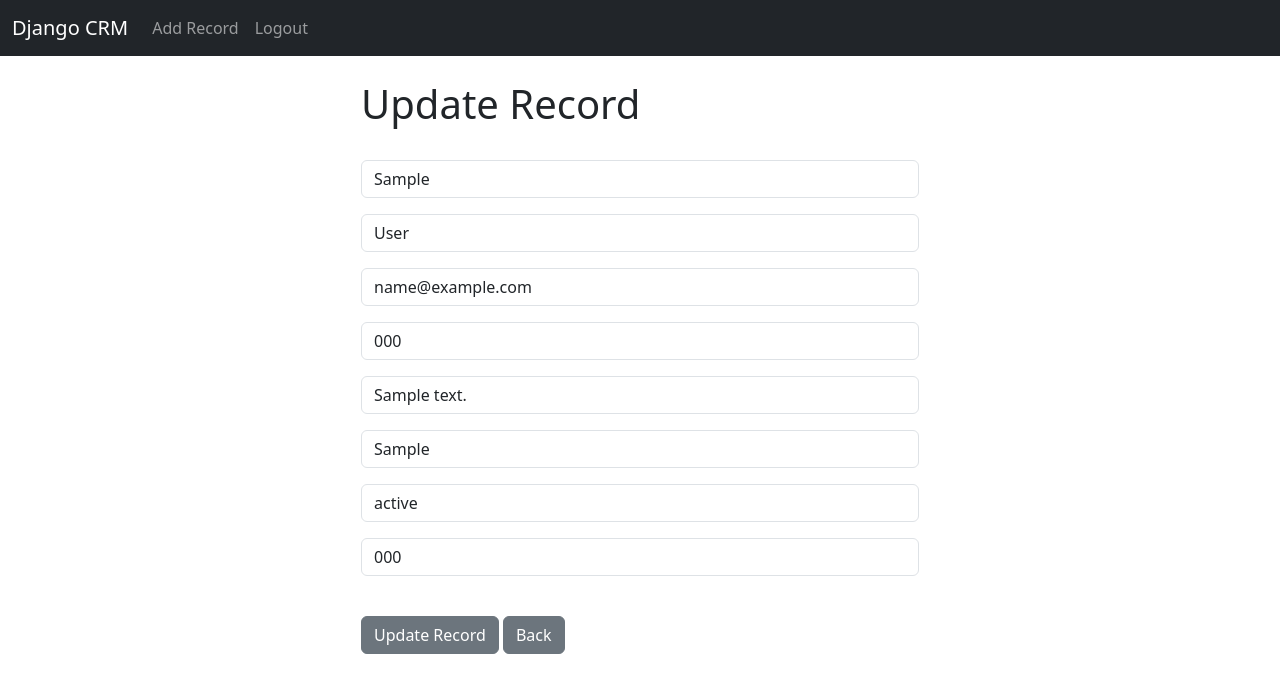
After one commit to Malzoo2/Django-CRM, a Django app: page /update_record/1 in a window 1280 px wide. The commit adds this page. Shown: the top 693 px of the page. Run offline with Django 5.2, Linux system fonts and the light colour scheme; a user stored in the database is signed in; tables that the repository leaves empty hold one stand-in row (values such as "Sample post").

Commit message:
final crm

```diff
--- a/website/forms.py
+++ b/website/forms.py
@@ -1,7 +1,7 @@
 from django.contrib.auth.forms import UserCreationForm
 from django.contrib.auth.models import User
 from django import forms
-
+from .models import Record
 
 class SignUpForm(UserCreationForm):
     username = forms.CharField(label="",
@@ -34,3 +34,18 @@ class SignUpForm(UserCreationForm):
             # self.fields['password2'].widget.attrs['placeholder'] = 'Confirm Password'
             # self.fields['password2'].label = ''
             # self.fields['password2'].help_text = '<span class="form-text text-muted"><small>Enter the same password as before, for verification.</small></span>'
+
+class AddRecordForm(forms.ModelForm):
+    first_name = forms.CharField(required=True , widget=forms.widgets.TextInput(attrs={"placeholder":"First Name", "class": "form-control"}), label="")
+    last_name = forms.CharField(required=True , widget=forms.widgets.TextInput(attrs={"placeholder":"Last Name", "class": "form-control"}), label="")
+    email = forms.CharField(required=True , widget=forms.widgets.TextInput(attrs={"placeholder":"Email", "class": "form-control"}), label="")
+    phone = forms.CharField(required=True , widget=forms.widgets.TextInput(attrs={"placeholder":"Phone", "class": "form-control"}), label="")
+    address = forms.CharField(required=True , widget=forms.widgets.TextInput(attrs={"placeholder":"Address", "class": "form-control"}), label="")
+    city = forms.CharField(required=True , widget=forms.widgets.TextInput(attrs={"placeholder":"City", "class": "form-control"}), label="")
+    state= forms.CharField(required=True , widget=forms.widgets.TextInput(attrs={"placeholder":"State", "class": "form-control"}), label="")
+    zipcode = forms.CharField(required=True , widget=forms.widgets.TextInput(attrs={"placeholder":"Zipcode", "class": "form-control"}), label="")
+
+
+    class Meta:
+        model = Record
+        exclude = ('user',)
--- a/website/templates/home.html
+++ b/website/templates/home.html
@@ -39,6 +39,7 @@
 
 
         {% else %}
+        <div class="col-md-6 offset-md-3">
     <h1>Login</h1>
 <br/>
     <form method="POST" action="{% url 'home' %}">
@@ -53,5 +54,6 @@
 
         <button type="submit" class="btn btn-secondary">Login</button>
       </form>
+    </div>
 {% endif %}
 {% endblock %}
--- a/website/templates/navbar.html
+++ b/website/templates/navbar.html
@@ -7,6 +7,9 @@
       <div class="collapse navbar-collapse" id="navbarSupportedContent">
         <ul class="navbar-nav me-auto mb-2 mb-lg-0">
           {% if user.is_authenticated %}
+          <li class="nav-item">
+            <a class="nav-link" href="{% url 'add_record' %}">Add Record</a>
+        </li>
             <li class="nav-item">
                 <a class="nav-link" href="{% url 'logout' %}">Logout</a>
             </li>
--- a/website/templates/record.html
+++ b/website/templates/record.html
@@ -15,6 +15,7 @@
         <p class="card-text"></p><strong>ID: </strong>{{record.id}}</p>
       <a href="{% url 'home' %}" class="btn btn-secondary">Back</a>
       <a href="{% url 'delete_record' record.id %}" class="btn btn-danger">Delete</a>
+      <a href="{% url 'update_record' record.id %}" class="btn btn-secondary">Update</a>
     </div>
   </div>
 
--- /dev/null
+++ b/website/templates/update_record.html
@@ -0,0 +1,15 @@
+{% extends 'base.html' %}
+{% block content %}
+<div class="col-md-6 offset-md-3">
+    <h1>Update Record</h1>
+    <br/>
+    <form method="POST" action="">
+        {% csrf_token %}
+        {{form.as_p}}
+        <br/>
+    <button type="submit" class="btn btn-secondary">Update Record</button>
+    <a href="{% url 'home' %}" class="btn btn-secondary">Back</a>
+
+    </form>
+</div>
+{% endblock %}
--- a/website/urls.py
+++ b/website/urls.py
@@ -8,6 +8,8 @@ urlpatterns = [
     path('register/', views.register_user, name='register'),
     path('record/<int:pk>', views.record_user, name='record'),
     path('delete_record/<int:pk>', views.delete_user, name='delete_record'),
-    path('add_record', views.add_record, name='add_record'),
+    path('add_record/', views.add_record, name='add_record'),
+    path('update_record/<int:pk>', views.update_record, name='update_record'),
+
 
 ]
--- a/website/views.py
+++ b/website/views.py
@@ -1,7 +1,7 @@
 from django.shortcuts import render, redirect
 from django.contrib.auth import authenticate, login, logout
 from django.contrib import messages
-from .forms import SignUpForm
+from .forms import SignUpForm, AddRecordForm
 from .models import Record
 
 
@@ -67,11 +67,28 @@ def delete_user(request, pk):
     return redirect('home')
 
 def add_record(request):
-        if request.method == 'POST':
+    form = AddRecordForm(request.POST or None)
+    if request.user.is_authenticated:
+            if request.method == 'POST':
+                if form.is_valid():
+                    add_record = form.save()
+                    messages.success(request, "Record Added .....")
+                    return redirect('home')
+            return render(request, 'add_record.html',{'form':form})
+    else :
+            messages.success(request, "You have to login first to access this page ...")
+            return redirect('home')
 
-                  messages.success(request, "You have been successfully registered")
-                  return redirect('home')
-        else:
-            return render(request, 'add_record.html',{})
 
-        return render(request, 'register.html',{'form':form})
+def update_record(request, pk):
+     if request.user.is_authenticated:
+            record = Record.objects.get(id=pk)
+            form = AddRecordForm(request.POST or None, instance=record)
+            if form.is_valid():
+                form.save()
+                messages.success(request, "Record Has been Updated .....")
+                return redirect('home')
+            return render(request, 'update_record.html',{'form':form})
+     else :
+            messages.success(request, "You have to login first to access this page ...")
+            return redirect('home')
```
Also changed, not shown: website/templates/add_record.html (+10 -3 lines).
